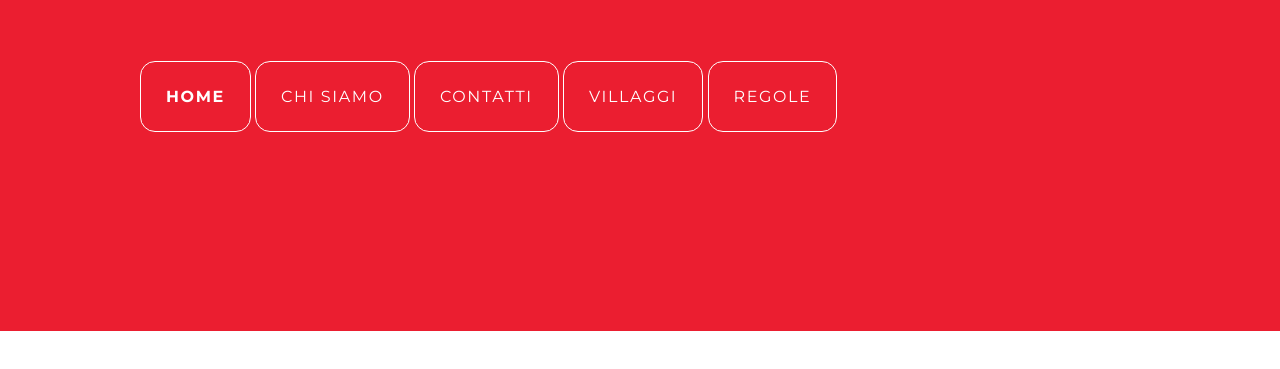
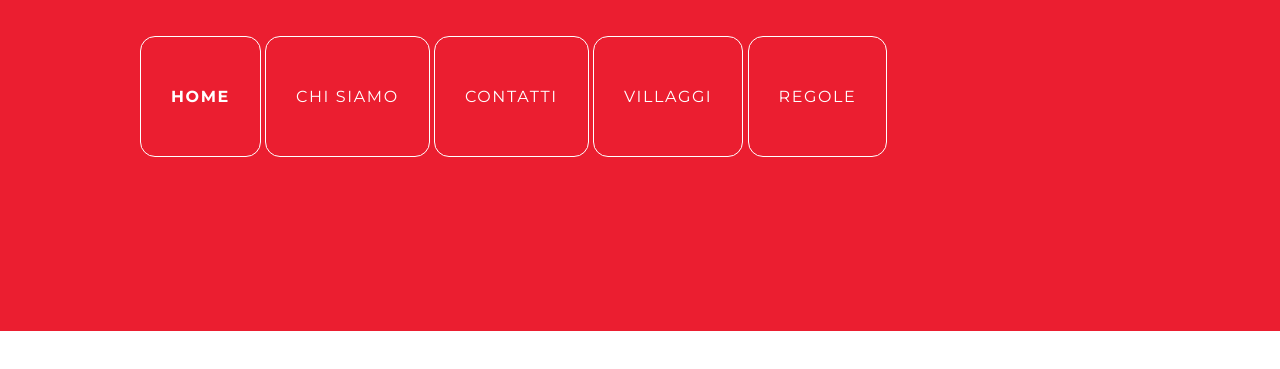
Before and after one commit to amicicoc/prova, a plain HTML site: page index.html in a window 1280 px wide. Shown: the part 19-388 px from the top of the page. Drawn offline with Linux system fonts and the light colour scheme.

Commit message:
Update styles.css

```diff
--- a/styles.css
+++ b/styles.css
@@ -27,7 +27,7 @@
 }
 a.block {
 display:inline;
-padding:25px;
+padding:50px 30px 50px 30px;
 border:1px solid white;
 border-radius: 15px;
 text-decoration: none;
```
